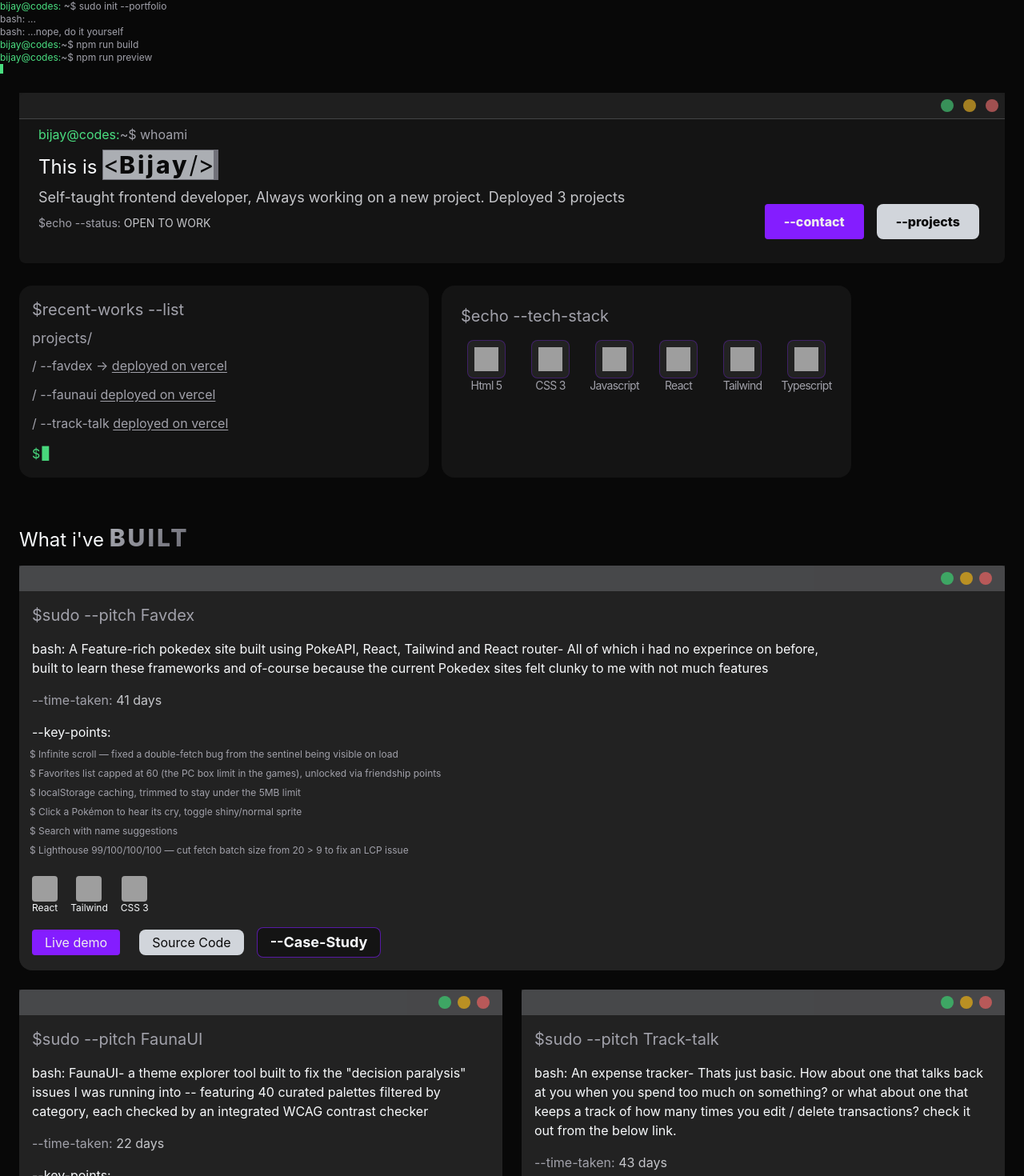
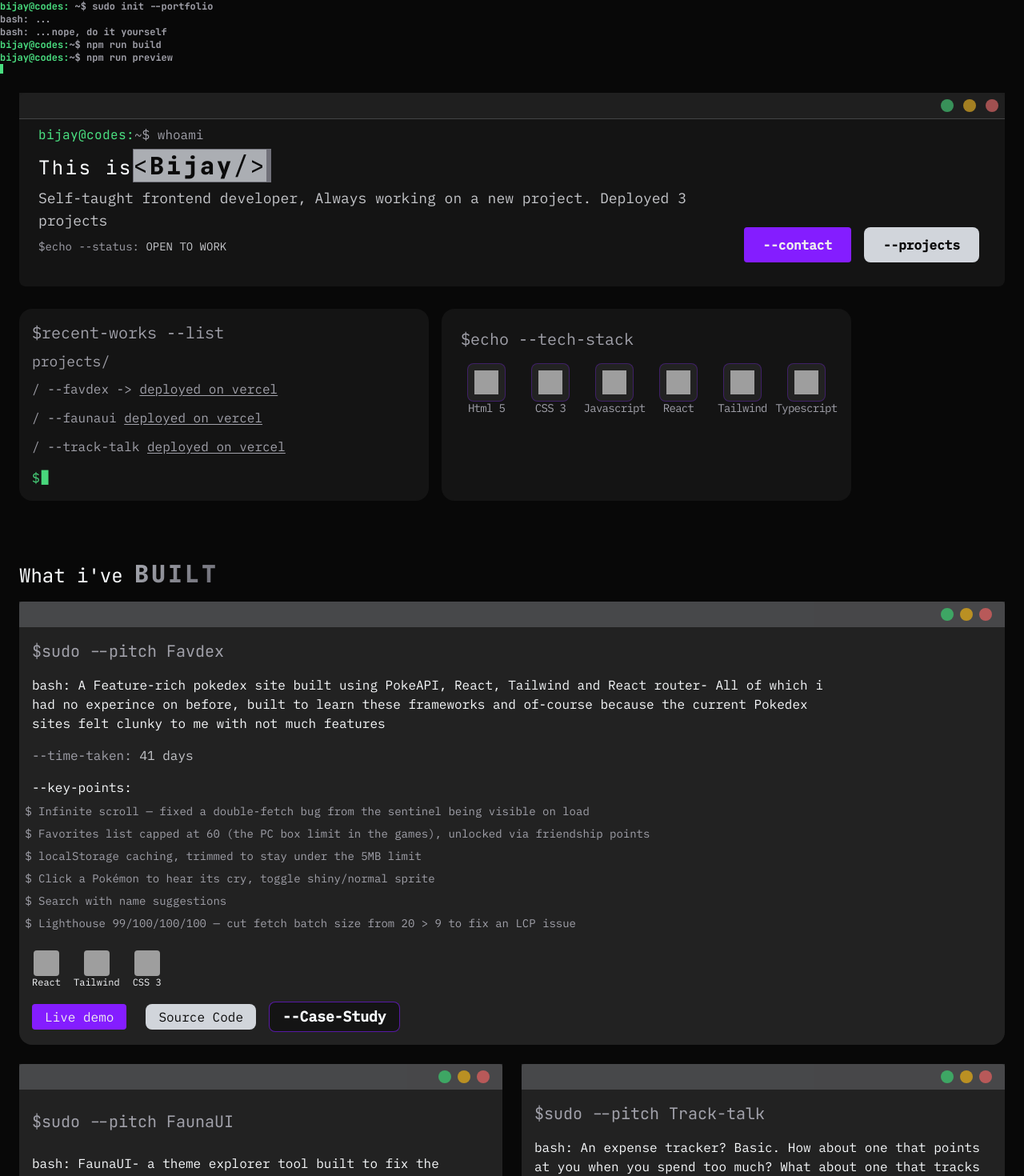
Before and after one commit to Bijay-Codes/Portfolio-2, a React (Vite) app: page / in a window 1280 px wide. Shown: the top 1470 px of the page at 80% size. Built offline with nearby package versions, Linux system fonts and the light colour scheme; grey boxes are pictures that could not be loaded.

Commit message:
refactor: enhance styling and structure across components, add font imports and layout

```diff
--- a/index.html
+++ b/index.html
@@ -4,13 +4,18 @@
 <head>
   <meta charset="UTF-8" />
   <link rel="icon" type="image/svg+xml" href="/favicon.svg" />
+  <link rel="preconnect" href="https://fonts.googleapis.com">
+  <link rel="preconnect" href="https://fonts.gstatic.com" crossorigin>
+  <link
+    href="https://fonts.googleapis.com/css2?family=JetBrains+Mono:wght@400;700;800&family=IBM+Plex+Mono:wght@400;500&display=swap"
+    rel="stylesheet">
   <meta name="viewport" content="width=device-width, initial-scale=1.0" />
-  <title>portfolio</title>
+  <title>Portfolio</title>
 </head>
 
 <body>
   <div id="root"></div>
-  <script type="module" src="/src/main.tsx" async></script>
+  <script type="module" src="/src/main.tsx" defer></script>
 </body>
 
 </html>
--- a/src/App.tsx
+++ b/src/App.tsx
@@ -8,9 +8,9 @@ function App() {
     return (
         <>
             <Initialize duration={0.3} />
-            <section className="gap-7 p-3 sm:p-6 flex flex-col items-center sm:items-start
+            <section className="gap-7 p-4 sm:p-6 flex flex-col items-center sm:items-start
          bg-page text-page-fg max-w-450 m-auto
-         transition-colors duration-200 ease-in-out">
+         transition-colors duration-200 ease-in-out font-body">
 
                 <Hero data={dataToShow} />
                 <ProofOfWork />
@@ -28,7 +28,7 @@ function Initialize({ duration }: { duration: number }) {
             initial={{ inset: '0 10% 0 0' }}
             animate={{ inset: '0 100% 0 0' }}
             transition={{ duration: duration * 1.5, ease: 'linear' }}
-            className="flex flex-col self-start text-xs text-surface-muted-fg">
+            className="flex flex-col self-start text-xs text-surface-muted-fg font-heading font-bold">
             <motion.div
                 initial={{ clipPath: "inset(0 100% 0 0)" }}
                 animate={{ clipPath: "inset(0 0% 0 0)" }}
--- a/src/components/footer-sect.tsx
+++ b/src/components/footer-sect.tsx
@@ -6,7 +6,7 @@ export function Footer({ data }: { data: data_to_show }) {
         <footer id="contacts" className="flex flex-col items-center gap-3 sm:self-center
          text-center bg-surface w-screen border-t-4 border-accent p-4">
             <h3 className="text-xl">Contact me</h3>
-            <span className="text-surface-fg max-w-250">
+            <span className="text-surface-fg max-w-250 text-sm">
                 Want to make a website? maybe colaborate to make something or have a chat whatever it may be drop the details lets chat and create something memorable!
             </span>
             <div className="flex items-center justify-center gap-4 p-2 text-surface-fg">
--- a/src/components/hero-sect.tsx
+++ b/src/components/hero-sect.tsx
@@ -32,15 +32,21 @@ function Name() {
                 animate={{ inset: '0 100% 0 0' }}
                 transition={{ duration: 2, delay: delay }}
                 className="text-md text-surface-muted-fg pb-2">
-                <span className="text-success">
+                <span className="text-success font-heading tracking-wide">
                     bijay@codes:
                 </span>
                 ~$ whoami
             </motion.h1>
-            <h2 className="text-2xl">This is <span
-                className="text-3xl bg-primary/80 border border-secondary border-r-6 text-primary-fg">&lt;<span
-                    className="font-extrabold tracking-widest"
-                >Bijay</span>/&gt;</span>
+            <h2 className="text-2xl font-heading tracking-widest">This is
+                <span
+                    className="text-3xl bg-primary/80 border border-secondary border-r-6 text-primary-fg">
+                    &lt;
+                    <span
+                        className="font-extrabold tracking-widest">
+                        Bijay
+                    </span>
+                    /&gt;
+                </span>
             </h2>
         </div>
     )
--- a/src/components/projects.tsx
+++ b/src/components/projects.tsx
@@ -4,8 +4,8 @@ import { Link } from "react-router";
 export function Projects({ data }: { data: data_to_show }) {
     const { projects } = data;
     return (
-        <main id="myworks" className="flex flex-col gap-4">
-            <h3 className="text-2xl">What i've <span
+        <main id="myworks" className="flex flex-col gap-4 mt-4">
+            <h3 className="text-2xl font-heading">What i've <span
                 className="uppercase font-extrabold gradient-text text-3xl tracking-widest">
                 Built
             </span>
@@ -28,7 +28,8 @@ function Builds({ work, index }: { work: project_data; index: number }) {
     return (
         // Parent
         <motion.section key={work.name}
-            className="bg-surface-muted first:col-span-2 rounded-2xl rounded-t-sm"
+            className="bg-surface-muted first:col-span-2 rounded-2xl rounded-t-sm
+            grid"
             initial={{ opacity: 0, y: 30 }}
             whileInView={{ opacity: 1, y: 0 }}
             viewport={{ once: true, amount: 0.1 }}
@@ -36,10 +37,9 @@ function Builds({ work, index }: { work: project_data; index: number }) {
         >
             {/* Child- renders project name and terminal badges */}
             <TerminalCircles />
-            <div className="p-4
-            flex flex-col gap-4 justify-center">
+            <div className="p-4 flex flex-col gap-4 justify-center">
                 <div className="flex flex-1">
-                    <h4 className="text-xl text-surface-muted-fg">
+                    <h4 className="text-xl text-surface-muted-fg font-heading">
                         $sudo --pitch {work.name}
                     </h4>
                     {/* three circles in each projects come from this */}
@@ -128,7 +128,10 @@ function KeyFeatures({ features }: { features: string[] }) {
             <h2>--key-points:</h2>
             <ul className="text-surface-muted-fg hover:text-surface-fg ">
                 {features.map((feat: string, i: number) => {
-                    return <li className="m-2 text-xs marker:content-['$_']" key={i}>{feat}</li>
+                    return <li className="m-2 text-sm marker:content-['$_']"
+                        key={i}>
+                        {feat}
+                    </li>
                 })}
             </ul>
         </section>
--- a/src/components/render-case-study.tsx
+++ b/src/components/render-case-study.tsx
@@ -1,18 +1,45 @@
 import { Link } from "react-router";
 import { favdexCaseStudy } from "../portfolio-data/casestudy";
 import { TerminalCircles } from "./projects";
+import { motion } from "framer-motion";
 export function CaseStudyPage() {
+    return (
+        <section className="text-page-fg max-w-300 m-auto flex flex-col items-center justify-center gap-5 sm:gap-10 p-4 sm:p-8 tracking-tight">
+            <HomeLink />
+            <Intro />
+            <WhyIBuiltIt />
+            <hr className="w-screen opacity-20" />
+            <TechnicalDecisions />
+            <Reflection />
+            <Links />
+        </section >
+    );
+}
+
+function HomeLink() {
+    return (
+        <Link
+            to='/'
+            className="fixed bottom-4 right-0 p-2 sm:p-4 bg-accent text-accent-fg rounded-l-full font-extrabold tracking-widest">Home</Link>
+    )
+}
+
+function Intro() {
+    const { summary, title } = favdexCaseStudy;
+    return (
+        <>
+            <h1 className="text-3xl font-extrabold sm:text-center text-page-fg">{title}</h1>
+            <p className="text-lg font-light text-surface-fg">{summary}</p>
+        </>
+    )
+}
+
+function WhyIBuiltIt() {
     const study = favdexCaseStudy;
     return (
-        <section className="text-page-fg max-w-300 m-auto flex flex-col items-center justify-center gap-5 sm:gap-10 p-4 sm:p-8 tracking-tight">
-            <Link to='/' className="fixed bottom-4 right-0 p-2 sm:p-4 bg-accent text-accent-fg rounded-l-full font-extrabold tracking-widest">Home</Link>
-            <h1 className="text-3xl font-extrabold sm:text-center text-page-fg">{study.title}</h1>
-            <p className="text-lg font-light text-surface-fg">{study.summary}</p>
-            {study.whyIBuiltIt.body.length > 0 && (
         <section>
             <TerminalCircles />
             <div className="bg-surface p-4 rounded flex flex-col gap-2 text-surface-fg">
-
                 <h2 className="text-2xl text-page-fg font-bold">{study.whyIBuiltIt.heading}</h2>
                 {study.whyIBuiltIt.body.map((paragraph, i) => (
                     <p key={i}>{paragraph}</p>
@@ -23,23 +50,24 @@ export function CaseStudyPage() {
     )
 }
 
-            <hr className="w-screen opacity-20" />
-            <TechnicalDecisions />
-
-            <Reflection />
-            <Links />
-        </section >
-    );
-}
-
 function KeyFeatures() {
     const { keyFeatures } = favdexCaseStudy;
+    const baseDelay = 0.2;
+    const gap = 0.2;
     return (
-        <div className="bg-surface-muted p-4 rounded-lg w-fit mt-5 border border-primary/30">
+        <div
+            className="bg-surface-muted p-4 rounded-lg w-fit mt-5 border border-primary/30">
             <h2 className="text-xl font-bold">--key-features</h2>
             <ul className="p-2">
                 {keyFeatures.map((feature, i) => (
-                    <li key={i} className="m-2 text-base marker:content-['$_'] marker:text-surface-muted-fg">{feature}</li>
+                    <motion.li key={i}
+                        initial={{ opacity: 0, x: 20 }}
+                        whileInView={{ opacity: 1, x: 0 }}
+                        viewport={{ once: true, amount: 0.1 }}
+                        transition={{ duration: 0.4, delay: baseDelay + (i * gap), ease: 'easeIn' }}
+                        className="m-2 text-base marker:content-['$_'] marker:text-surface-muted-fg">
+                        {feature}
+                    </motion.li>
                 ))}
             </ul>
         </div>
@@ -52,10 +80,15 @@ function TechnicalDecisions() {
         <div className="bg-surface p-4 rounded flex flex-col gap-5">
             <h2 className="text-2xl font-extrabold">--technical-decisions</h2>
             {technicalDecisions.map((section, i) => (
-                <div key={i}>
+                <motion.div
+                    key={i}
+                    initial={{ opacity: 0, x: 20 }}
+                    whileInView={{ opacity: 1, x: 0 }}
+                    viewport={{ once: true, amount: 0.1 }}
+                    transition={{ duration: 0.3, delay: 0.2 * i, ease: 'easeIn' }}>
                     <h3 className="text-lg font-medium">{section.heading}</h3>
                     <p className="text-sm text-surface-fg">{section.body}</p>
-                </div>
+                </motion.div>
             ))}
         </div>
     )
@@ -75,7 +108,6 @@ function Links() {
     const { links } = favdexCaseStudy;
     return (
         <div className="flex gap-6 text-surface-fg">
-            {links.sourceLink && (
             <a className="text-xl font-bold bg-surface-muted px-4 py-1 rounded-lg
                 hover:text-primary-fg hover:bg-primary/80"
                 href={links.sourceLink}
@@ -83,16 +115,13 @@ function Links() {
                 rel="noreferrer">
                 Source code
             </a>
-            )}
-            {links.liveLink && (
             <a className="text-xl font-bold bg-surface-muted px-4 py-1 rounded-lg
                 hover:text-primary-fg hover:bg-primary/80"
                 href={links.liveLink}
                 target="_blank"
                 rel="noreferrer">
-                    Live
+                Live preview
             </a>
-            )}
         </div>
     )
 }
--- a/src/portfolio-data/about-me.ts
+++ b/src/portfolio-data/about-me.ts
@@ -1,4 +1,4 @@
-import { MEDIA_DATA, SOFTWARE_DATA, TECH_DATA } from "./tech-data";
+import { MEDIA_DATA, TECH_DATA } from "./tech-data";
 import { favdexCaseStudy } from "./casestudy";
 export const dataToShow = {
     aboutMe: {
@@ -15,11 +15,6 @@ export const dataToShow = {
         TECH_DATA.html, TECH_DATA.css,
         TECH_DATA.js, TECH_DATA.react,
         TECH_DATA.tailwind, TECH_DATA.typescript
-    ],
-
-    tools: [
-        SOFTWARE_DATA.figma,
-        SOFTWARE_DATA.git
     ],
     projects: [
         {
@@ -54,14 +49,13 @@ export const dataToShow = {
                 'Edit/delete locked after 24 hours — enforced data immutability',
                 'Dynamic "Hall of Shame" surfacing worst transaction on the monthly roast page',
                 'Doughnut chart stats — spending by category, most-used category, preferred payment mode and much more',
-                '22 preset categories with emoji and custom tags',
             ],
             completedIn: 43,
             techUsed: [
                 TECH_DATA.html, TECH_DATA.css,
                 TECH_DATA.js
             ],
-            intro: 'An expense tracker- Thats just basic. How about one that talks back at you when you spend too much on something? or what about one that keeps a track of how many times you edit / delete transactions? check it out from the below link.',
+            intro: 'An expense tracker? Basic. How about one that points at you when you spend too much? What about one that tracks of how many times you edit / delete transactions? Thats track-talk.',
             links: {
                 sourceLink: 'https://github.com/Bijay-Codes/Expenses-Tracker',
                 liveLink: 'https://track-talker.vercel.app'
--- a/src/portfolio-data/data-types.ts
+++ b/src/portfolio-data/data-types.ts
@@ -30,7 +30,6 @@ export interface data_to_show {
     }
     sliderImages: imagesSRC[]
     techStack: techdata[];
-    tools: techdata[];
     projects: project_data[];
     social: {
         github: socialData,
--- a/src/portfolio-data/tech-data.ts
+++ b/src/portfolio-data/tech-data.ts
@@ -49,16 +49,3 @@ export const MEDIA_DATA: Record<string, socialData> = {
         link: 'https://github.com/Bijay-Codes'
     }
 }
-
-export const SOFTWARE_DATA: Record<string, techdata> = {
-    git: {
-        label: 'github',
-        title: 'version control',
-        logo: MEDIA_DATA.github.logo
-    },
-    figma: {
-        label: 'figma',
-        title: 'prototyping & wireframing',
-        logo: 'https://cdn.jsdelivr.net/gh/devicons/devicon@latest/icons/figma/figma-original.svg'
-    }
-}
```
Also changed, not shown: src/index.css (+2 -21 lines). Lines whose indentation alone changed are shown as unchanged.
